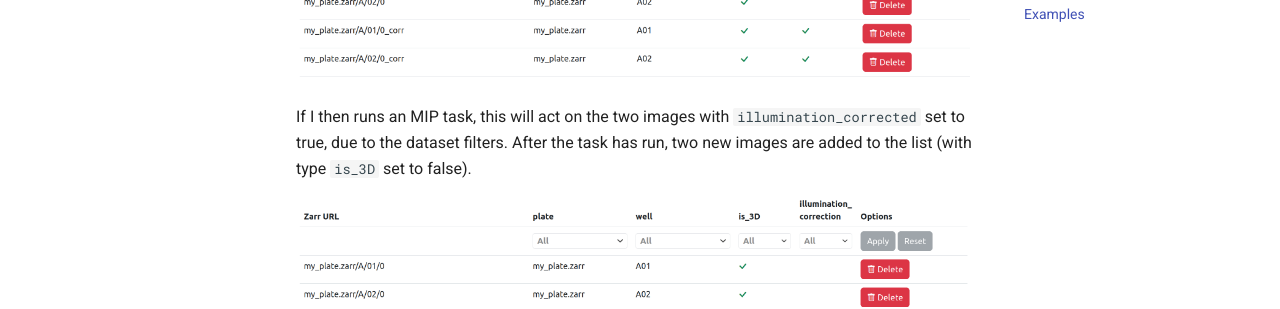
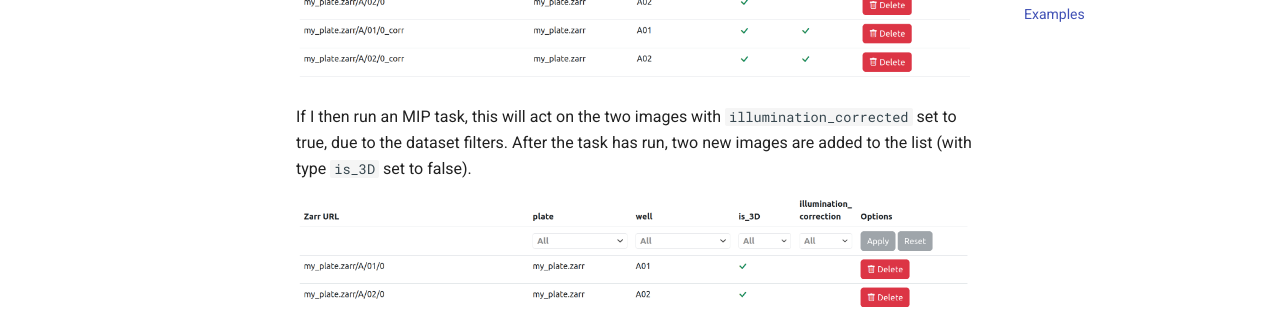
Before and after one commit to fractal-analytics-platform/fractal-analytics-platform.github.io, an MkDocs documentation site: the page built from docs/version_2/image_list.md, in a window 1280 px wide and 900 px high, scrolled down 2810 px. Shown: the part 283-592 px from the top of the window. Built offline with MkDocs 1.6.1 and Material for MkDocs 9.7.7, drawn with Linux system fonts in a browser that asks for light colours.

Commit message:
Fix typos (thanks @zonia3000)

```diff
--- a/docs/version_2/image_list.md
+++ b/docs/version_2/image_list.md
@@ -77,7 +77,7 @@ After running a converter task, I may have an OME-Zarr HCS plate with 2 wells th
 
 ![Image List 2](../assets/image_list_x_2_two_wells_four_images.png)
 
-If I then runs an MIP task, this will act on the two images with `illumination_corrected` set to true, due to the dataset filters. After the task has run, two new images are added to the list (with type `is_3D` set to false).
+If I then run an MIP task, this will act on the two images with `illumination_corrected` set to true, due to the dataset filters. After the task has run, two new images are added to the list (with type `is_3D` set to false).
 
 ![Image list 3](../assets/image_list_x_3_two_wells_six_images.png)
 
```
Also changed, not shown: docs/version_2/tasks.md (+1 -1 lines).
